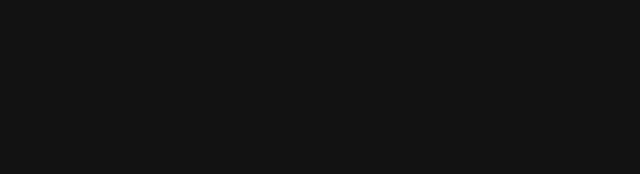
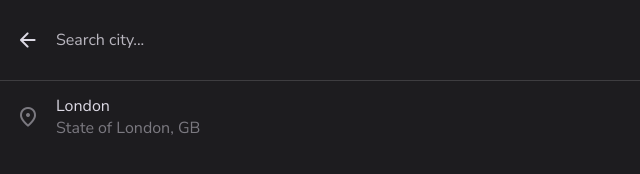
Before and after one commit to longvu27/weatherrio, a plain HTML site: page index.html in a window 1280 px wide. Shown: the whole page, without its empty margins (0-640 px from the left). Drawn offline with Linux system fonts and the light colour scheme.

Commit message:
css header

```diff
--- a/assets/css/style.css
+++ b/assets/css/style.css
@@ -77,8 +77,8 @@
   #RESET
 \*-----------------------------------*/
 *,
-*:before,
-*:after {
+*::before,
+*::after {
     margin: 0;
     padding: 0;
     box-sizing: border-box;
@@ -198,13 +198,213 @@ body {
 /*-----------------------------------*\
   #REUSED STYLE
 \*-----------------------------------*/
+.container {
+    max-width: 1600px;
+    width: 100%;
+    margin-inline: auto;
+    padding: 16px;
+}
 
+.icon-btn {
+    background-color: var(--white-alpha-8);
+    width: 48px;
+    height: 48px;
+    display: grid;
+    place-items: center;
+    border-radius: var(--radius-circle);
+}
 
+.has-state {
+    position: relative;
+}
+
+.has-state:hover {
+    box-shadow: var(--shadow-1);
+}
+
+.has-state:is(:focus, :focus-visible) {
+    box-shadow: none;
+}
+
+.has-state::before {
+    content: "";
+    position: absolute;
+    inset: 0;
+    border-radius: inherit;
+    clip-path: circle(100% at 50% 50%);
+    transition: var(--transition-short);
+}
+
+.has-state:hover::before {
+    background-color: var(--white-alpha-4);
+}
+
+.has-state:is(:focus, :focus-visible)::before {
+    background-color: var(--white-alpha-8);
+    animation: ripple 250ms ease forwards;
+}
+
+@keyframes ripple {
+    0% {clip-path: circle(0% at 50% 50%)}
+    100% {clip-path: circle(100% at 50% 50%)}
+}
+
+.btn-primary {
+    background-color: var(--primary);
+    color: var(--on-primary);
+    height: 48px;
+    line-height: 48px;
+    max-width: max-content;
+    display: flex;
+    align-items: center;
+    gap: 16px;
+    padding-inline: 16px;
+    border-radius: var(--radius-pill);
+}
+
+.btn-primary .span {
+    font-weight: var(--weight-semiBold);
+}
+
+.btn-primary[aria-disabled] {
+    background-color: var(--outline);
+    color: var(--on-surface-variant);
+    cursor: not-allowed;
+}
+
+.btn-primary[aria-disabled]::before {
+    display: none;
+}
 /*-----------------------------------*\
   #HEADER
 \*-----------------------------------*/
+header .btn-primary .span {
+    display: none;
+}
 
+.logo img { width: 150px}
 
+.header .container,
+.header-actions {
+    display: flex;
+    align-items: center;
+}
+
+.header .container {
+    justify-content: space-between;
+}
+
+.header-actions {
+    gap: 16px;
+}
+
+.header .btn-primary {
+    padding-inline: 12px;
+}
+
+.search-view {
+    position: fixed;
+    top: 0;
+    left: 0;
+    width: 100%;
+    height: 100vh;
+    /*!*height: 100svh;*! for mobile*/
+    background-color: var(--surface);
+    color: var(--on-surface);
+    clip-path: circle(4% at calc(100% - 102px) 5%);
+    opacity: 0;
+    visibility: hidden;
+    z-index: 4;
+    transition: clip-path 500ms ease;
+}
+
+.search-view.active {
+    opacity: 1;
+    visibility: visible;
+    clip-path: circle(130% at 73% 5%);
+}
+
+.search-wrapper {
+    position: relative;
+    border-block-end: 1px solid var(--outline);
+}
+
+.search-wrapper::before {
+    content: "";
+    position: absolute;
+    top: 50%;
+    transform: translateY(-50%);
+    right: 16px;
+    width: 24px;
+    height: 24px;
+    border: 3px solid var(--on-surface);
+    border-block-start-color: transparent;
+    border-radius: var(--radius-circle);
+    animation: loading 500ms linear infinite;
+    display: none;
+}
+
+@keyframes loading {
+    0% {transform: translateY(-50%) rotate(0)}
+    100% {transform: translateY(-50%) rotate(1turn)}
+}
+
+.search-wrapper:has(.searching)::before {display: block}
+
+.search-filed {
+    height: 80px;
+    line-height: 80px;
+    padding-inline: 56px 16px;
+    outline: none;
+}
+
+.search-filed::placeholder {
+    color: var(--on-surface-variant-2);
+}
+
+.search-filed::-webkit-search-cancel-button {
+    display: none;
+}
+
+.search-wrapper .leading-icon {
+    position: absolute;
+    top: 50%;
+    left: 28px;
+    transform: translate(-50%, -50%);
+}
+
+.search-wrapper > .m-icon {
+    display: none;
+}
+
+.search-wrapper .icon-btn {
+    background-color: transparent;
+    box-shadow: none;
+}
+
+.search-view .view-list {
+    padding-block: 8px 16px;
+}
+
+.search-view .view-item {
+    position: relative;
+    height: 56px;
+    display: flex;
+    justify-content: flex-start;
+    align-items: center;
+    gap: 16px;
+    padding-inline: 16px 24px;
+}
+
+.search-view .view-item :is(.m-icon, .item-subtitle) {
+    color: var(--on-surface-variant);
+}
+
+.search-view .view-item .item-link {
+    position: absolute;
+    inset: 0;
+    box-shadow: none;
+}
 /*-----------------------------------*\
   #CURRENT WEATHER
 \*-----------------------------------*/
--- a/index.html
+++ b/index.html
@@ -25,6 +25,55 @@
     <script src="./assets/js/api.js" type="module"></script>
 </head>
 <body>
+<!--Header-->
+<header class="header">
+
+    <div class="container">
+
+        <a href="#" class="logo">
+            <img src="./assets/images/logo.png" width="364" height="58" alt="logo">
+        </a>
+
+        <div class="search-view active">
+            <div class="search-wrapper">
+                <input type="search" name="search" placeholder="Search city..." class="search-filed" autocomplete="off">
+                <span class="m-icon">Search</span>
+                <button class="icon-btn leading-icon has-state" aria-label="close search">
+                    <span class="m-icon">arrow_back</span>
+                </button>
+            </div>
+            <div class="search-result">
+                <ul class="view-list">
+                    <li class="view-item">
+                        <span class="m-icon">location_on</span>
+
+                        <div>
+                            <p class="item-title">London</p>
+                            <p class="label-2 item-subtitle">State of London, GB</p>
+                        </div>
+
+                        <a href="#" class="item-link has-state"></a>
+                    </li>
+                </ul>
+            </div>
+        </div>
+
+        <div class="header-actions">
+
+            <button class="icon-btn has-state" aria-label="open search">
+                <span class="m-icon icon">Search</span>
+            </button>
+
+            <a href="#/current-location" class="btn-primary has-state">
+                <span class="m-icon">my_location</span>
+                <span class="span">Current Location</span>
+            </a>
+
+        </div>
+
+    </div>
+
+</header>
 
 </body>
 </html>
```
